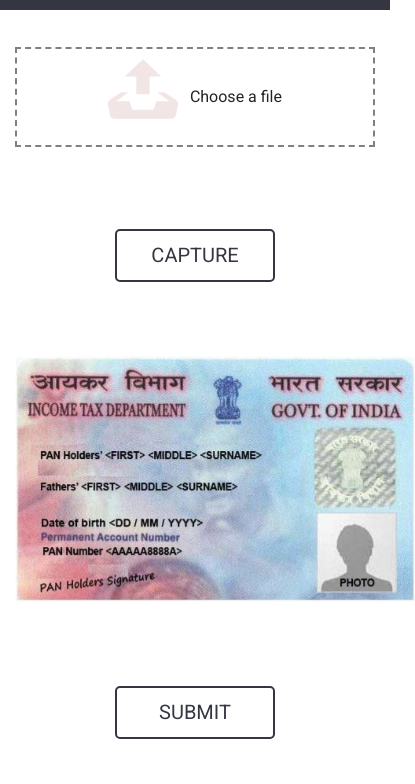
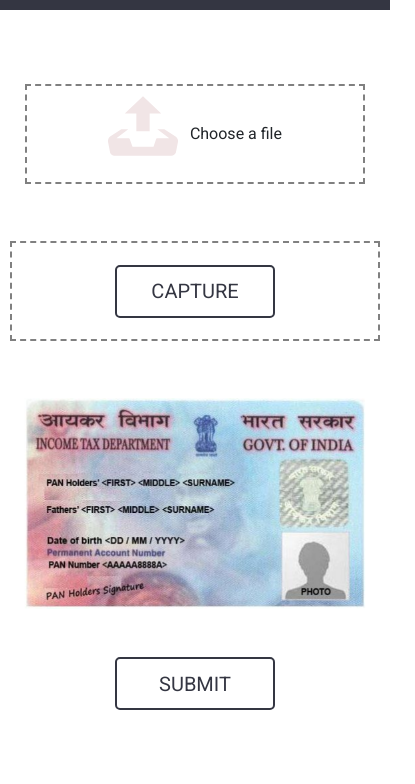
Before and after one commit to instamojo-hack/PanExtractionService, a website: page public/index.html in a window 390 px wide. Shown: the part 60-844 px from the top of the page, 415 px wide, since content can reach past the window. Drawn offline with Linux system fonts and the light colour scheme.

Commit message:
fixed responsive issue

```diff
--- a/public/css/style.css
+++ b/public/css/style.css
@@ -10,7 +10,9 @@
   width: 100%;
   height: 100%;
 }
-
+img {
+  max-width: 100%;
+}
 body {
   font-family: "Roboto", helvetica, arial, sans-serif;
   font-size: 16px;
@@ -74,6 +76,7 @@
   align-items: center;
   justify-content: center;
   height: calc(100vh - 70px);
+  padding: 50px 0px;
 }
 .previewHere img {
   width: 400px;
@@ -181,7 +184,10 @@
   align-items: center;
   height: 70px;
 }
-.panSubmit {
+.panSubmit,
+#my_camera {
+  width: 100% !important;
+  height: 100% !important;
   display: flex;
   justify-content: center;
   align-items: center;
@@ -209,9 +215,9 @@
   animation-duration: 1s;
   animation-delay: 0.1s;
 }
-.captureButton {
-  animation-duration: 0.3s;
-  animation-delay: 0.3s;
+.upload_label_field {
+  animation-duration: 0.5s;
+  animation-delay: 0.5s;
 }
 .baseimage {
   background-size: contain;
@@ -241,3 +247,13 @@
     color: #fff;
     transition: all 300ms ease 0s;
 }
+@media screen and (max-width: 768px) {
+  .container {
+      max-width: 95%;
+  }
+}
+@media screen and (min-width: 1600px) {
+  .main_section {
+    align-items: flex-start;
+  }
+}
--- a/public/index.html
+++ b/public/index.html
@@ -26,7 +26,7 @@
       <div class="container">
         <div class="row main_section">
 
-          <div class="col-lg-6 col-md-6 col-sm-6 col-xs-6 text-center animated fadeInLeft">
+          <div class="col-lg-6 col-md-6 col-sm-6 col-xs-6 text-center animated fadeInLeft upload_label_field">
 
             <label for="panImage" class="upload_label">
               <figure>
@@ -37,17 +37,17 @@
 
           </div>
 
-          <div class="col-lg-6 col-md-6 col-sm-6 col-xs-6 text-center animated fadeInRight captureButton">
+          <div class="col-lg-6 col-md-6 col-sm-6 col-xs-6 text-center animated fadeInLeft captureButton upload_label" style="cursor: default; margin-bottom: 8px;">
             <button type="submit" class="btn btn_app" id="capture">Capture</button>
           </div>
 
-          <div class="col-lg-6 col-md-6 col-sm-6 col-xs-12 text-center animated fadeInUp previewHere" id="results">
+          <div class="col-lg-6 col-md-6 col-sm-12 col-xs-12 text-center animated fadeInUp previewHere" id="results">
             <img id="panCard" src="./img/pan-card.jpg" alt="your image" />
           </div>
 
-          <div class="col-lg-6 col-md-6 col-sm-6 col-xs-12 animated fadeInDown" id="captureCanvas">
+          <div class="col-lg-6 col-md-6 col-sm-12 col-xs-12 animated fadeInDown" id="captureCanvas">
             <div id="my_camera"></div>
-            <div class="col-lg-12 col-md-12 col-sm-12 col-xs-12 feedback-btns panSubmit">
+            <div class="col-lg-12 col-md-12 col-sm-12 col-xs-12 feedback-btns panSubmit" style="padding: 20px 0px;">
               <button type=button class="btn btn-primary" onClick="take_snapshot();readURL(this);">Take Snapshot</button>
             </div>
           </div>
@@ -55,7 +55,6 @@
           <div class="col-lg-12 col-md-12 col-sm-12 col-xs-12 upload_action animated fadeInUp">
             <form action="api/pan" method="POST" enctype="multipart/form-data" id="pan-form">
               <input type='file' name="panImage" id="panImage" class="inputfile" data-src="" onchange="readURL(this);" />
-              <!-- <input type="hidden" name="myHiddenField">  -->
               <input type="hidden" name="filename"/>
               <div class="col-lg-12 col-md-12 col-sm-12 col-xs-12 feedback-btns panSubmit">
                 <button type="submit" class="btn btn_app" id="uploadPan">Submit</button>
@@ -79,19 +78,6 @@
         $('#captureCanvas').css('display', 'block');
         }, 10);
       });
-
-      // $('#uploadPan').on('click', function(e) {
-      //   e.preventDefault();
-      //   var dataPan = $('#panCard').attr('src');
-      //   $.ajax({
-      //     type: 'POST',
-      //     url: 'http://localhost:3000/api/pan',
-      //     data: this.datapan,
-      //     success: function(response) {
-      //       alert('ok');
-      //     }
-      //   });
-      // });
     });
   </script>
   <script type="text/javascript">
@@ -110,11 +96,10 @@
 
     Webcam.set({
       width: 400,
-      height: 280,
+      height: 200,
       image_format: 'jpeg',
       jpeg_quality: 100
     });
-    // Webcam.attach( '#my_camera' );
     function take_snapshot() {
       Webcam.snap( function(data_uri) {
         document.getElementById('results').innerHTML =
```
